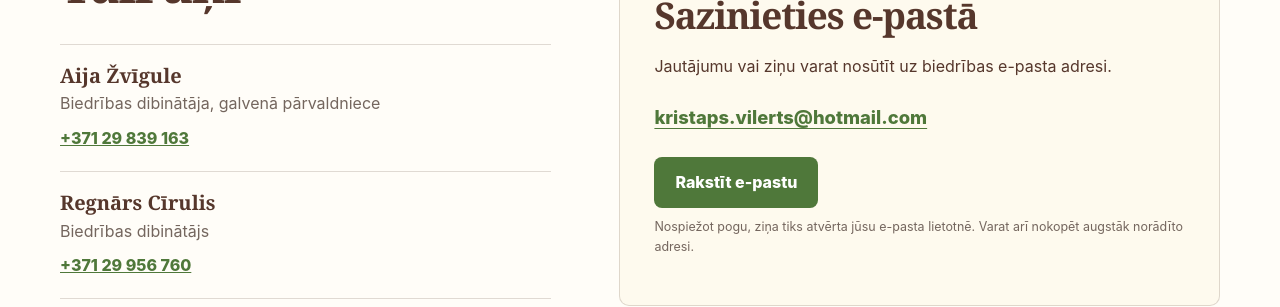
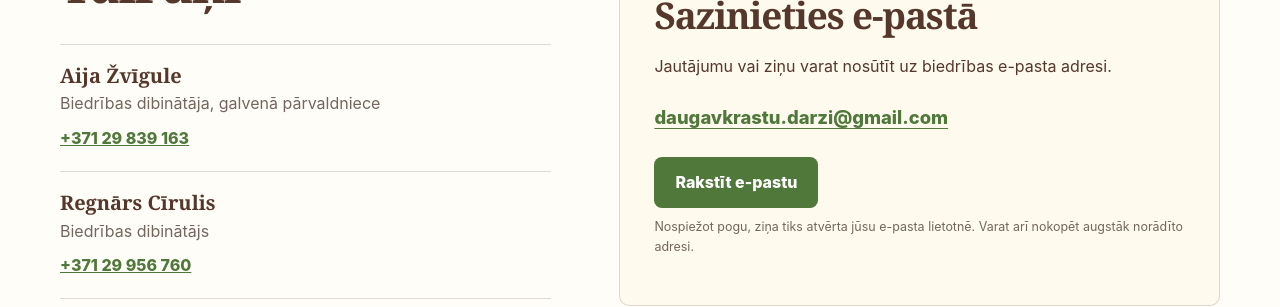
Before and after one commit to daugavkrastu-darzi/daugavkrastu-darzi.github.io, a Jekyll site: the page built from kontakti/index.html, in a window 1280 px wide and 900 px high, scrolled down 455 px. Shown: the part 154-461 px from the top of the window. Built offline with Jekyll 4.4.1, drawn with Linux system fonts in a browser that asks for light colours.

Commit message:
Updated email address

```diff
--- a/_config.yml
+++ b/_config.yml
@@ -10,7 +10,7 @@ permalink: pretty
 logo: '/assets/images/logo-full.jpg'
 header_logo: '/assets/images/logo-wordmark.jpg'
 
-contact_email: 'kristaps.vilerts@hotmail.com'
+contact_email: 'daugavkrastu.darzi@gmail.com'
 
 draft_banner: 'Jaunās tīmekļvietnes sākotnējā versija apskatei'
 
```
